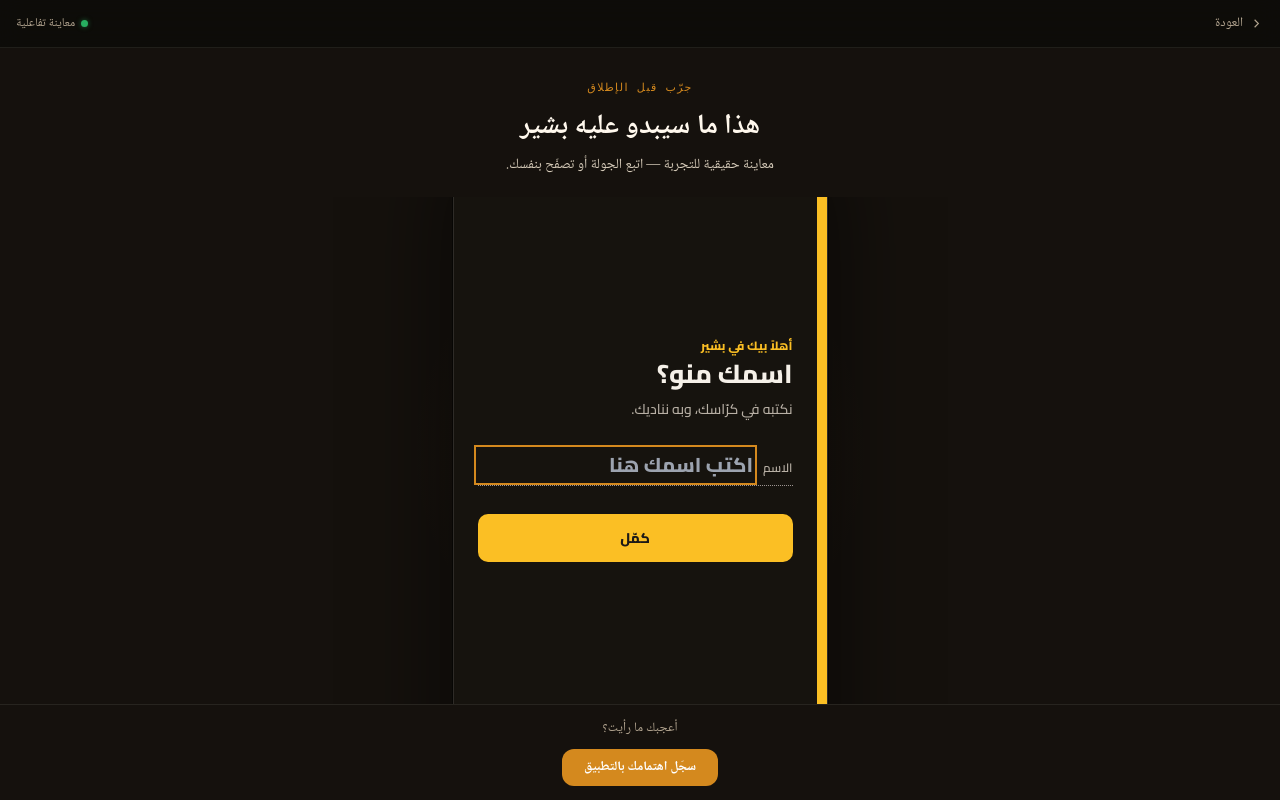
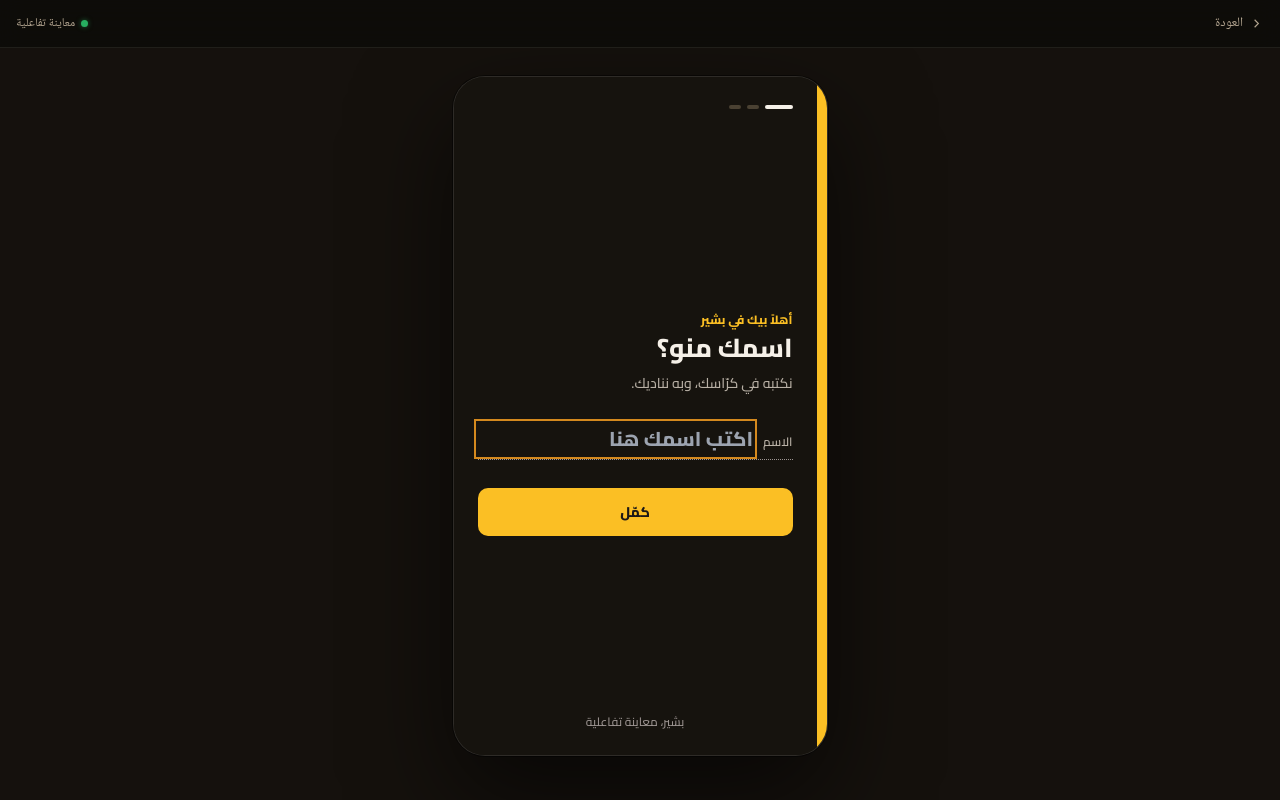
Before and after one commit to altyebv/Nafeer, a Next.js app in the folder Nafeer/: page /demo in a window 1280 px wide. Built offline with nearby package versions, Linux system fonts and the light colour scheme; a web font is replaced by a local one.

Commit message:
fix(demo): fit the phone frame to short, narrow and landscape windows

```diff
--- a/Nafeer/src/app/demo/page.jsx
+++ b/Nafeer/src/app/demo/page.jsx
@@ -100,7 +100,7 @@ export default function DemoPage() {
           the top bar and the phone shell, giving context to the experience.
       ── */}
       <div
-        className="hidden sm:block"
+        className="bsh-chrome"
         style={{ textAlign: 'center', padding: '28px 16px 20px', flexShrink: 0 }}
       >
         <span
@@ -146,11 +146,11 @@ export default function DemoPage() {
           position:       'relative',
         }}
         /* On mobile: stretch children to fill. On desktop: center them. */
-        className="items-stretch sm:items-center sm:pb-4"
+        className="bsh-stage"
       >
         {/* Ambient glow — desktop only, doesn't affect layout */}
         <div
-          className="hidden sm:block"
+          className="bsh-chrome"
           style={{
             position:     'absolute',
             width:        '480px',
@@ -171,7 +171,7 @@ export default function DemoPage() {
           Hidden on mobile. On desktop it anchors the CTA below the shell.
       ── */}
       <div
-        className="hidden sm:block"
+        className="bsh-chrome"
         style={{
           flexShrink: 0,
           textAlign:  'center',
--- a/Nafeer/src/components/demo/DemoApp.jsx
+++ b/Nafeer/src/components/demo/DemoApp.jsx
@@ -98,14 +98,7 @@ export default function DemoApp() {
 
   return (
     <div
-      className={[
-        'bsh w-full h-full',
-        'sm:w-[375px] sm:h-[680px]',
-        'rounded-none',
-        'sm:rounded-[32px]',
-        'sm:border sm:border-white/10',
-        'sm:shadow-[0_0_0_1px_rgba(0,0,0,0.5),0_40px_100px_rgba(0,0,0,0.6)]',
-      ].join(' ')}
+      className="bsh bsh-shell"
       style={{
         overflow:      'hidden',
         display:       'flex',
--- a/Nafeer/src/components/demo/demo.css
+++ b/Nafeer/src/components/demo/demo.css
@@ -132,3 +132,22 @@
 .bsh .b-btn-ink:disabled { background: var(--b-sunken); color: var(--b-ink3); cursor: default; }
 
 @keyframes bshStep { from { opacity: 0; transform: translateY(4px); } to { opacity: 1; transform: none; } }
+
+/* ── Phone frame ──────────────────────────────────────────────────────────────
+   Narrow or short windows (phones, landscape phones) get the app full-bleed.
+   Roomy windows get a 375px phone, never taller than the space it has, and
+   the heading and footer only when there is height to spare. */
+.bsh-shell { width: 100%; max-width: 480px; height: 100%; border-radius: 0; }
+.bsh-stage { align-items: stretch; }
+.bsh-chrome { display: none; }
+@media (min-width: 640px) and (min-height: 560px) {
+  .bsh-stage { align-items: center; padding-bottom: 16px; }
+  .bsh-shell {
+    width: 375px; height: min(680px, 100%); border-radius: 32px;
+    border: 1px solid rgba(255,255,255,0.1);
+    box-shadow: 0 0 0 1px rgba(0,0,0,0.5), 0 40px 100px rgba(0,0,0,0.6);
+  }
+}
+@media (min-width: 640px) and (min-height: 880px) {
+  .bsh-chrome { display: block; }
+}
```
